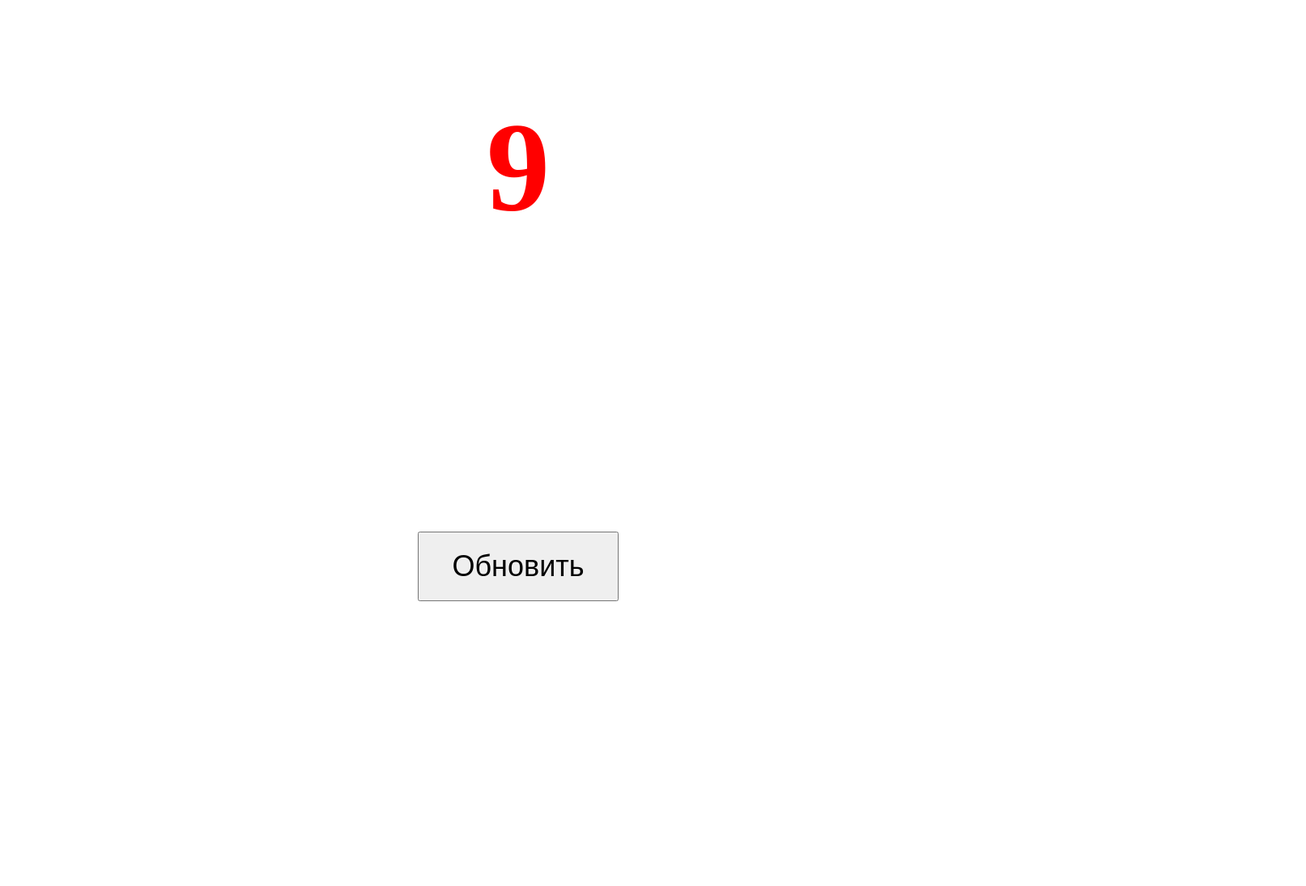
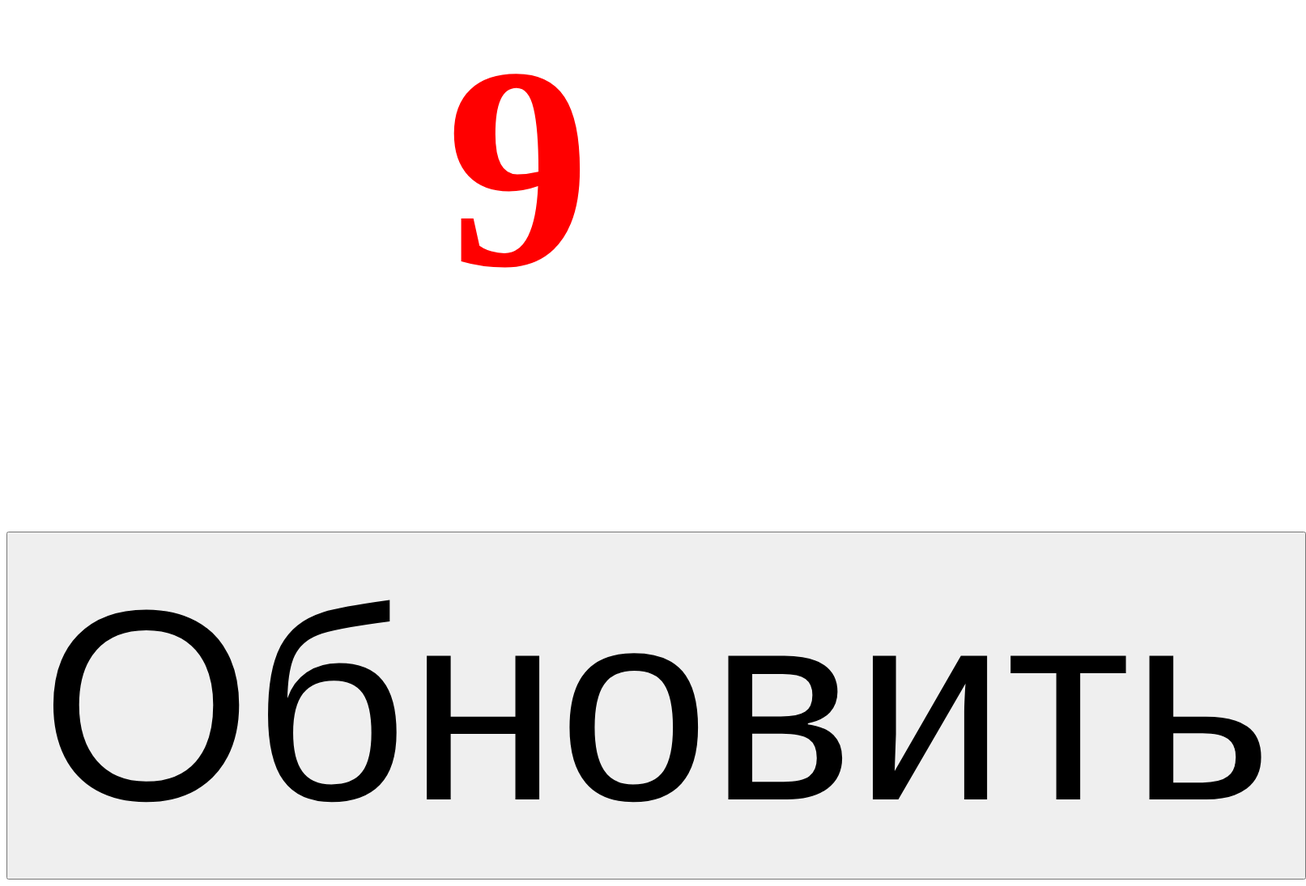
Before and after one commit to xzes1212/ezo, a plain HTML site: page index.html in a window 1280 px wide. Shown: the part 201-1296 px from the top of the page at 81% size, 1613 px wide, since content can reach past the window. Before the commit the page ends 952 px from the top, so only its background shows below. Drawn offline with Linux system fonts and the light colour scheme.

Commit message:
Update index.html

```diff
--- a/index.html
+++ b/index.html
@@ -3,7 +3,7 @@
 <head>
   <style>
     #number-container {
-      font-size: 156px;
+      font-size: 356px;
       font-weight: bold;
       color: red;
       display: flex;
@@ -13,7 +13,7 @@
     }
 
      button {
-        font-size: 36px;
+        font-size: 336px;
         padding: 20px 40px;
         margin-top: 50px;
         display: block;
```
